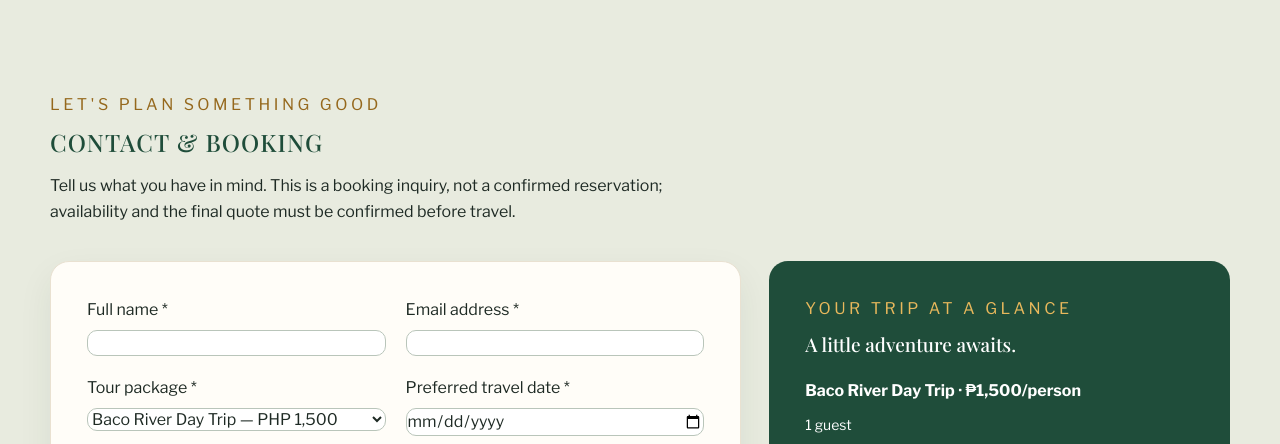
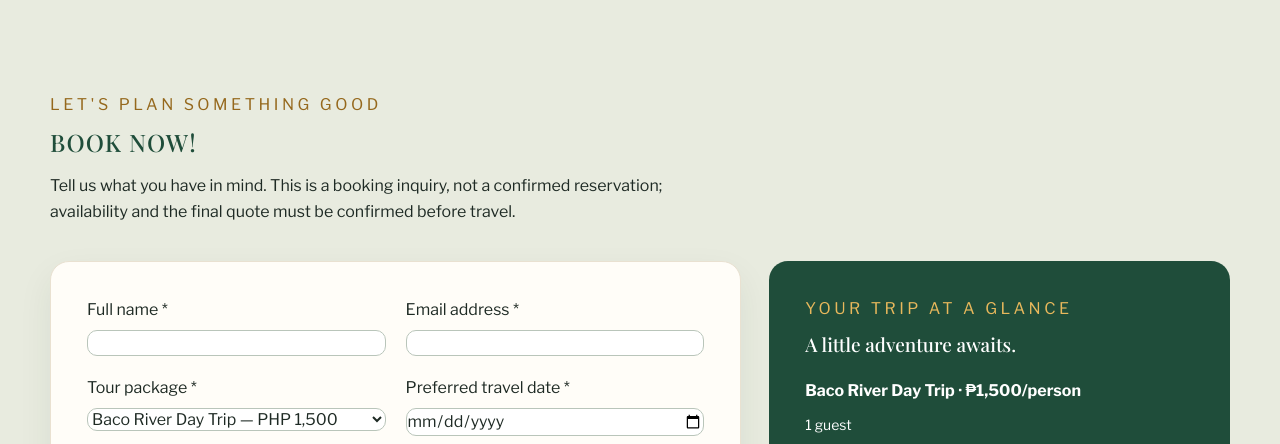
Before and after one commit to keziah-comia/maeiahvoyage, a plain HTML site: page booking.html in a window 1280 px wide. Shown: the part 92-536 px from the top of the page. Drawn offline with nearby package versions, Linux system fonts and the light colour scheme.

Commit message:
Update booking title to 'BOOK NOW!'

```diff
--- a/booking.html
+++ b/booking.html
@@ -991,7 +991,7 @@
           style="color: rgb(149, 104, 28); font-weight: 400; font-style: normal; font-size: 16px;">LET'S PLAN SOMETHING
           GOOD</p>
         <h2 id="contact-title" data-template-id="contact-title" class="canva-text section-title mt-3"
-          style="color: rgb(31, 77, 58); font-weight: 400; font-style: normal; font-size: 24px;">CONTACT &amp; BOOKING
+          style="color: rgb(31, 77, 58); font-weight: 400; font-style: normal; font-size: 24px;"> BOOK NOW!
         </h2>
         <p data-template-id="contact-intro" class="canva-text mt-4 mb-9 max-w-2xl leading-relaxed"
           style="color: rgb(30, 42, 36); font-weight: 400; font-style: normal; font-size: 16px;">Tell us what you have
```
